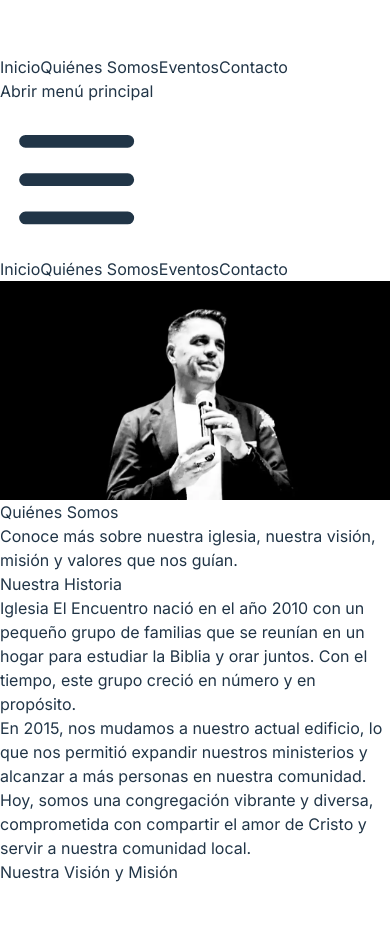
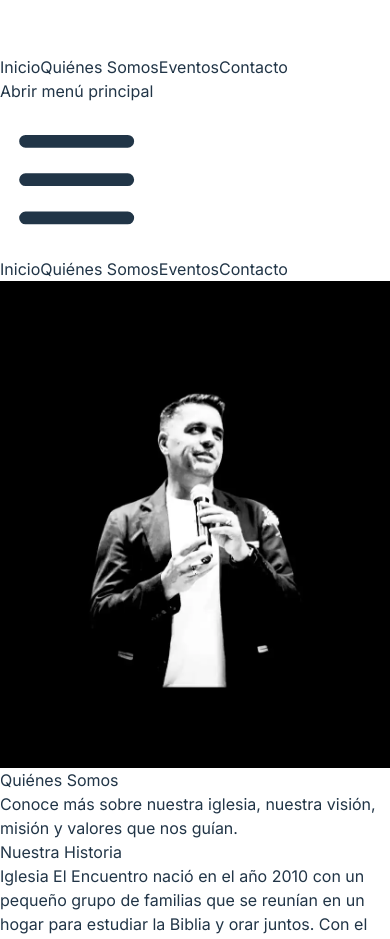
Before and after one commit to sebygalla/iglesia-el-encuentro, a React (Vite) app: page /about in a window 390 px wide. Shown: the part 319-1258 px from the top of the page. Built offline with nearby package versions, Linux system fonts and the light colour scheme.

Commit message:
foto pastor

```diff
--- a/src/pages/About.jsx
+++ b/src/pages/About.jsx
@@ -9,10 +9,20 @@ function About() {
   return (
     <div className="flex flex-col">
       {/* Hero Section */}
-      <section className=" text-white relative">
-        <img className="w-full max-h-[100vh] object-cover relative" src={pastorDesktop} alt="" />
+      <section className="text-gray-300 relative">
+        <picture>
+          {/* Imagen para pantallas grandes (desktop) */}
+          <source srcSet={pastorDesktop} media="(min-width: 768px)" />
+          {/* Imagen para pantallas pequeñas (mobile) */}
+          <img
+            className="w-full max-h-[100vh] object-cover relative"
+            src={pastorMobile}
+            alt="Pastor"
+          />
+        </picture>
+
         <div className="max-w-7xl mx-auto px-4 sm:px-6 lg:px-8 text-center absolute top-[58%] left-1/2 transform -translate-x-1/2 -translate-y-1/2">
-          <h1 className="text-3xl sm:text-4xl md:text-5xl font-bold mb-4 md:mb-6">
+          <h1 className="text-8xl sm:text-4xl md:text-5xl font-bold mb-4 md:mb-6">
             Quiénes Somos
           </h1>
           <p className="text-sm sm:text-xl max-w-3xl mx-auto">
```
